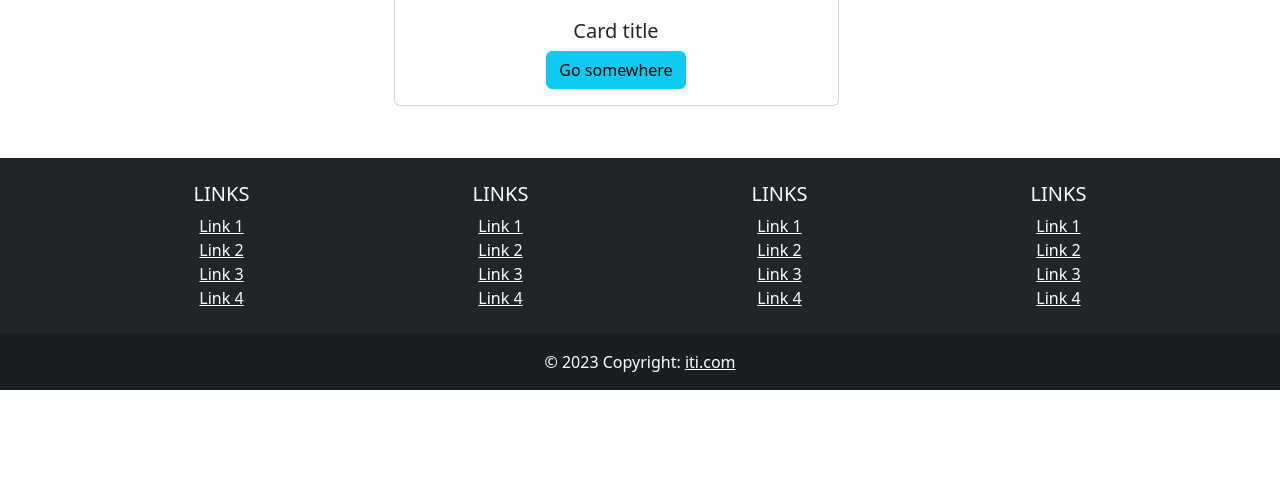
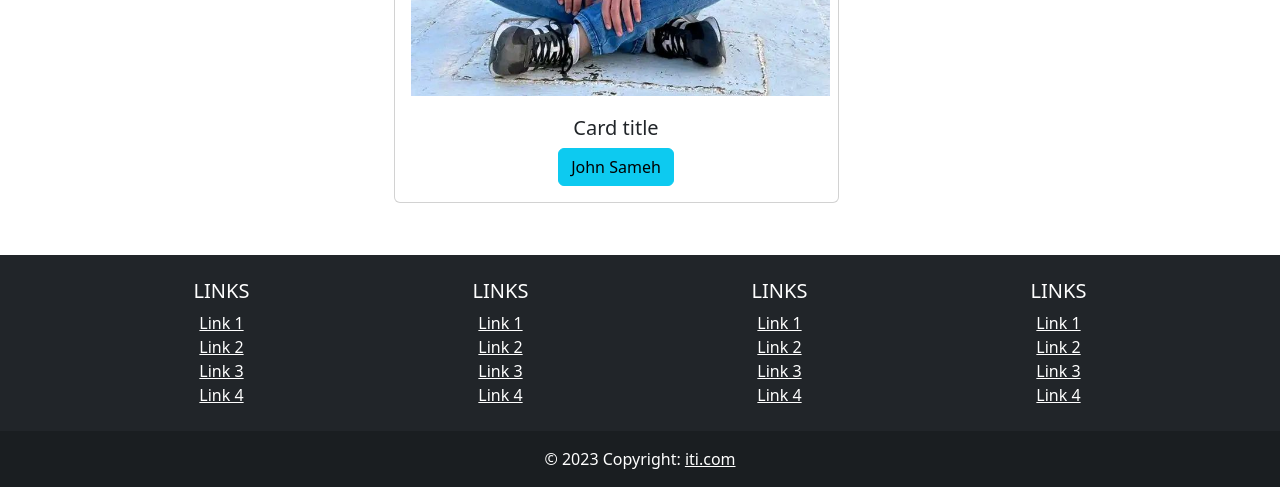
Before and after one commit to Isla-Nad/Crowd_Funding_Project, a Django app: template about/templates/about/about.html in a window 1280 px wide. Shown: the part 1814-2301 px from the top of the page. Before the commit the page ends 2204 px from the top, so only its background shows below. Run offline with Django 4.2, Linux system fonts and the light colour scheme; the template is opened without the code that fills it, so the values that code supplies are empty; some libraries are stand-ins or nearby versions.

Commit message:
final touches in abdout us page

```diff
--- a/about/templates/about/about.html
+++ b/about/templates/about/about.html
@@ -6,44 +6,44 @@
   <div>
     <div class="container  row ">
         <div class="row d-flex justify-content-around col-12">
-            <div class="card col-lg-5 col-sm-10 m-1 mt-5" >
-                <img src="https://placebear.com/300/300" class="card-img-top m-1" alt="...">
+            <div class="card col-lg-5 col-xsm-6  m-1 mt-5" >
+                <img src="{% static 'images/islam.png' %}" class="card-img-top m-1" alt="...">
                 <div class="card-body">
                 <h5 class="card-title">Islam Nady</h5>
-                <a href="#" class="btn btn-primary">Go somewhere</a>
-                </div>
-            </div>
-
-            <div class="card col-5 mt-5" >
-                <img src="https://placebear.com/300/300" class="card-img-top m-1" alt="...">
-                <div class="card-body">
-                <h5 class="card-title">Card title</h5>
                 <a href="#" class="btn btn-info">Go somewhere</a>
                 </div>
             </div>
 
-            <div class="card col-5 m-1 mt-5" >
-                <img src="https://placebear.com/300/300" class="card-img-top m-1" alt="...">
+            <div class="card col-lg-5 col-xsm-6  m-1 mt-5" >
+                <img src="{% static 'images/abdullah.jpeg' %}" class="card-img-top m-1" alt="...">
                 <div class="card-body">
-                <h5 class="card-title">Card title</h5>
+                <h5 class="card-title">Abdullah Ahmed</h5>
+                <a href="#" class="btn btn-info">Go somewhere</a>
+                </div>
+            </div>
+
+            <div class="card col-lg-5 col-xsm-6  m-1 mt-5" >
+                <img src="{% static 'images/mina.jpeg' %}" class="card-img-top m-1" alt="...">
+                <div class="card-body">
+                <h5 class="card-title">Mina Samy</h5>
                 <a href="#" class="btn btn-info">Go somewhere</a>
                 </div>
             </div>
 
 
-            <div class="card col-5 m-1 mt-5" >
-                <img src="https://placebear.com/300/300" class="card-img-top m-1" alt="...">
+            <div class="card col-lg-5 col-xsm-6  m-1 mt-5" >
+                <img src="{% static 'images/gouda.jpeg' %}" class="card-img-top m-1" alt="...">
                 <div class="card-body">
-                <h5 class="card-title">Card title</h5>
+                <h5 class="card-title">Abdelrahman Gouda</h5>
                 <a href="#" class="btn btn-info">Go somewhere</a>
                 </div>
             </div>
 
-            <div class="card col-5 m-1 mt-5" >
-                <img src="https://placebear.com/300/300" class="card-img-top m-1" alt="...">
+            <div class="card col-lg-5 col-xsm-6  m-1 mt-5" >
+                <img src="{% static 'images/john.jpeg' %}" class="card-img-top m-1" alt="...">
                 <div class="card-body">
                 <h5 class="card-title">Card title</h5>
-                <a href="#" class="btn btn-info">Go somewhere</a>
+                <a href="#" class="btn btn-info">John Sameh</a>
                 </div>
             </div>
         </div>
```
Also changed, not shown: about/static/images/abdullah.jpeg (added), about/static/images/gouda.jpeg (added), about/static/images/islam.png (added), about/static/images/john.jpeg (added), about/static/images/mina.jpeg (added).
